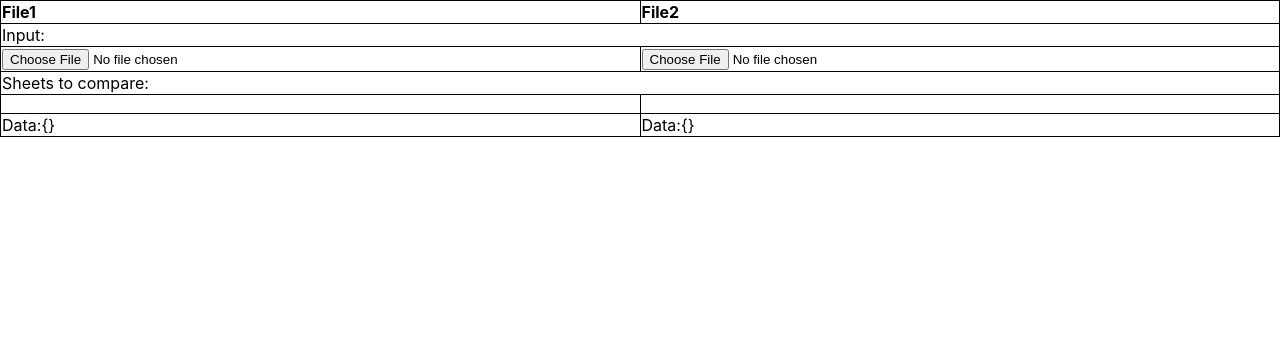
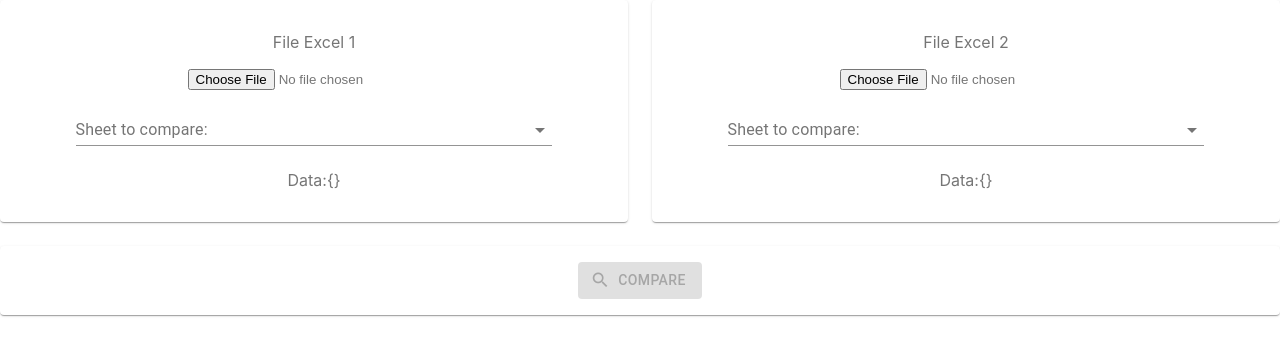
Before and after one commit to petersantoso94/excel-comparer, a React (Create React App) app: page / in a window 1280 px wide. Shown: the top 356 px of the page. Built offline with nearby package versions, Linux system fonts and the light colour scheme.

Commit message:
integrate dnd for column sort, integrate material ui

```diff
--- a/package.json
+++ b/package.json
@@ -3,11 +3,13 @@
   "version": "0.1.0",
   "private": true,
   "dependencies": {
+    "@material-ui/core": "^4.10.2",
     "@testing-library/jest-dom": "^4.2.4",
     "@testing-library/react": "^9.3.2",
     "@testing-library/user-event": "^7.1.2",
     "react": "^16.13.1",
     "react-dom": "^16.13.1",
+    "react-drag-sortable": "^1.0.6",
     "react-scripts": "3.4.1",
     "read-excel-file": "^4.0.6"
   },
--- a/public/index.html
+++ b/public/index.html
@@ -1,15 +1,15 @@
 <!DOCTYPE html>
 <html lang="en">
+
 <head>
   <meta charset="utf-8" />
   <link rel="icon" href="%PUBLIC_URL%/favicon.ico" />
   <meta name="viewport" content="width=device-width, initial-scale=1" />
   <meta name="theme-color" content="#000000" />
-    <meta
-      name="description"
-      content="Web site created using create-react-app"
-    />
+  <meta name="description" content="Web site created using create-react-app" />
   <link rel="apple-touch-icon" href="%PUBLIC_URL%/logo192.png" />
+  <link rel="stylesheet" href="https://fonts.googleapis.com/icon?family=Material+Icons" />
+
   <!--
       manifest.json provides metadata used when your web app is installed on a
       user's mobile device or desktop. See https://developers.google.com/web/fundamentals/web-app-manifest/
@@ -26,6 +26,7 @@
     -->
   <title>React App</title>
 </head>
+
 <body>
   <noscript>You need to enable JavaScript to run this app.</noscript>
   <div id="root"></div>
@@ -40,4 +41,5 @@
       To create a production bundle, use `npm run build` or `yarn build`.
     -->
 </body>
+
 </html>
--- a/src/App.css
+++ b/src/App.css
@@ -9,3 +9,6 @@
 td {
   border: 0.1em solid black;
 }
+.draggable {
+  cursor: pointer;
+}
--- a/src/App.js
+++ b/src/App.js
@@ -1,12 +1,46 @@
 import React, { useState } from "react";
 import readXlsxFile from "read-excel-file";
+import Grid from "@material-ui/core/Grid";
+import { makeStyles } from "@material-ui/core/styles";
+import Paper from "@material-ui/core/Paper";
+import FormControl from "@material-ui/core/FormControl";
+import Select from "@material-ui/core/Select";
+import InputLabel from "@material-ui/core/InputLabel";
+import List from "@material-ui/core/List";
+import ListItem from "@material-ui/core/ListItem";
+import ListItemText from "@material-ui/core/ListItemText";
+import Button from "@material-ui/core/Button";
+import Icon from "@material-ui/core/Icon";
+import DragSortableList from "react-drag-sortable";
 import "./App.css";
 
+const useStyles = makeStyles((theme) => ({
+  root: {
+    flexGrow: 1,
+  },
+  paper: {
+    padding: theme.spacing(2),
+    textAlign: "center",
+    color: theme.palette.text.secondary,
+  },
+  formControl: {
+    margin: theme.spacing(1),
+    width: "80%",
+  },
+  selectEmpty: {
+    marginTop: theme.spacing(2),
+  },
+}));
 function App() {
   const [file1Data, setfile1Data] = useState({});
   const [file2Data, setfile2Data] = useState({});
+  const [selectedSheet1, setselectedSheet1] = useState("");
+  const [selectedSheet2, setselectedSheet2] = useState("");
+  const headerFile1 = [];
+  const headerFile2 = [];
   const sheetFile1Component = [];
   const sheetFile2Component = [];
+  const classes = useStyles();
   const FileOnChangeHandler = (evt, setFileFunction) => {
     let file1 = evt.target.files;
     if (!file1 || file1.length === 0) {
@@ -30,8 +64,18 @@ function App() {
   };
   const pushSheetData = (key, sheetComponent) => {
     sheetComponent.push(
-      <li key={key + new Date().getMilliseconds()}>{key}</li>
+      <option value={key} key={key + new Date().getMilliseconds}>
+        {key}
+      </option>
     );
+  };
+  const selectSheetHandler = (evt, handler) => {
+    const sheet = evt.target.value;
+    handler(sheet);
+  };
+  const onSort = (sortedList) => {
+    console.log("sortedList", sortedList);
+    console.log("original", headerFile1);
   };
   // if there is file data, start to separate the sheet and header
   if (file1Data && file2Data) {
@@ -42,50 +86,127 @@ function App() {
       pushSheetData(key, sheetFile2Component)
     );
   }
+  // if there is selected sheet
+  if (selectedSheet1 && headerFile1.length === 0) {
+    // 0 because the header always start with 0
+    file1Data[selectedSheet1][0].forEach((header) => {
+      headerFile1.push({
+        content: (
+          <ListItem button>
+            <ListItemText inset primary={header} />
+          </ListItem>
+        ),
+      });
+    });
+  }
+  if (selectedSheet2 && headerFile2.length === 0) {
+    file2Data[selectedSheet2][0].forEach((header) => {
+      headerFile2.push({
+        content: (
+          <ListItem button>
+            <ListItemText inset primary={header} />
+          </ListItem>
+        ),
+      });
+    });
+  }
   return (
-    <div>
-      <table className="CompareTable">
-        <thead>
-          <tr>
-            <td>File1</td>
-            <td>File2</td>
-          </tr>
-        </thead>
-        <tbody>
-          <tr>
-            <td colSpan={2}>Input:</td>
-          </tr>
-          <tr>
-            <td>
+    <div className={classes.root}>
+      <Grid
+        container
+        spacing={3}
+        direction="row"
+        justify="center"
+        alignItems="center"
+      >
+        <Grid item xs={6}>
+          <Paper className={classes.paper}>
+            <p>File Excel 1</p>
             <input
               type="file"
               onChange={(e) => FileOnChangeHandler(e, setfile1Data)}
             ></input>
-            </td>
-            <td>
+            <FormControl className={classes.formControl}>
+              <InputLabel htmlFor="sheet-from-file1">
+                Sheet to compare:
+              </InputLabel>
+              <Select
+                native
+                value={selectedSheet1}
+                onChange={(e) => selectSheetHandler(e, setselectedSheet1)}
+                inputProps={{
+                  id: "sheet-from-file1",
+                }}
+              >
+                <option aria-label="None" value="" />
+                {sheetFile1Component}
+              </Select>
+            </FormControl>
+            {headerFile1.length > 0 ? (
+              <List component="nav" aria-label="contacts">
+                <DragSortableList
+                  items={headerFile1}
+                  onSort={onSort}
+                  type="vertical"
+                />
+              </List>
+            ) : (
+              <></>
+            )}
+            <p>Data:{JSON.stringify(file1Data)}</p>
+          </Paper>
+        </Grid>
+        <Grid item xs={6}>
+          <Paper className={classes.paper}>
+            <p>File Excel 2</p>
             <input
               type="file"
               onChange={(e) => FileOnChangeHandler(e, setfile2Data)}
             ></input>
-            </td>
-          </tr>
-          <tr>
-            <td colSpan={2}>Sheets to compare:</td>
-          </tr>
-          <tr>
-            <td>
-              <ul>{sheetFile1Component}</ul>
-            </td>
-            <td>
-              <ul>{sheetFile2Component}</ul>
-            </td>
-          </tr>
-          <tr>
-            <td>Data:{JSON.stringify(file1Data)}</td>
-            <td>Data:{JSON.stringify(file2Data)}</td>
-          </tr>
-        </tbody>
-      </table>
+            <FormControl className={classes.formControl}>
+              <InputLabel htmlFor="sheet-from-file2">
+                Sheet to compare:
+              </InputLabel>
+              <Select
+                native
+                value={selectedSheet2}
+                onChange={(e) => selectSheetHandler(e, setselectedSheet2)}
+                inputProps={{
+                  id: "sheet-from-file2",
+                }}
+              >
+                <option aria-label="None" value="" />
+                {sheetFile2Component}
+              </Select>
+            </FormControl>
+            {headerFile2.length > 0 ? (
+              <List component="nav" aria-label="contacts">
+                <DragSortableList
+                  items={headerFile2}
+                  onSort={onSort}
+                  type="vertical"
+                />
+              </List>
+            ) : (
+              <></>
+            )}
+            <p>Data:{JSON.stringify(file2Data)}</p>
+          </Paper>
+        </Grid>
+        <Grid item xs={12}>
+          <Paper className={classes.paper}>
+            <Button
+              variant="contained"
+              color="primary"
+              size="medium"
+              startIcon={<Icon>search</Icon>}
+              disabled={headerFile2.length === 0 || headerFile1.length === 0}
+            >
+              Compare
+            </Button>
+          </Paper>
+        </Grid>
+      </Grid>
     </div>
   );
 }
```
Also changed, not shown: 1 other file (tests, documents, lock files or other folders). Lines whose indentation alone changed are shown as unchanged.
